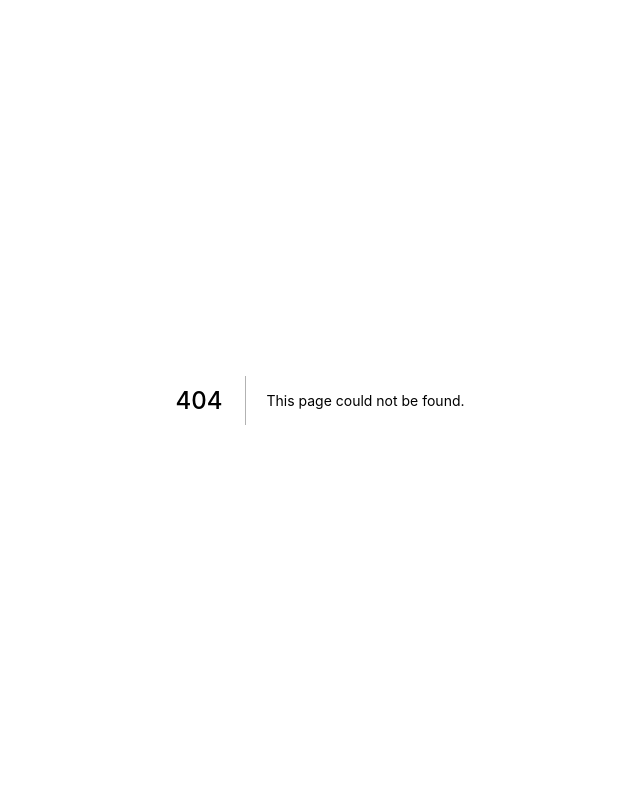
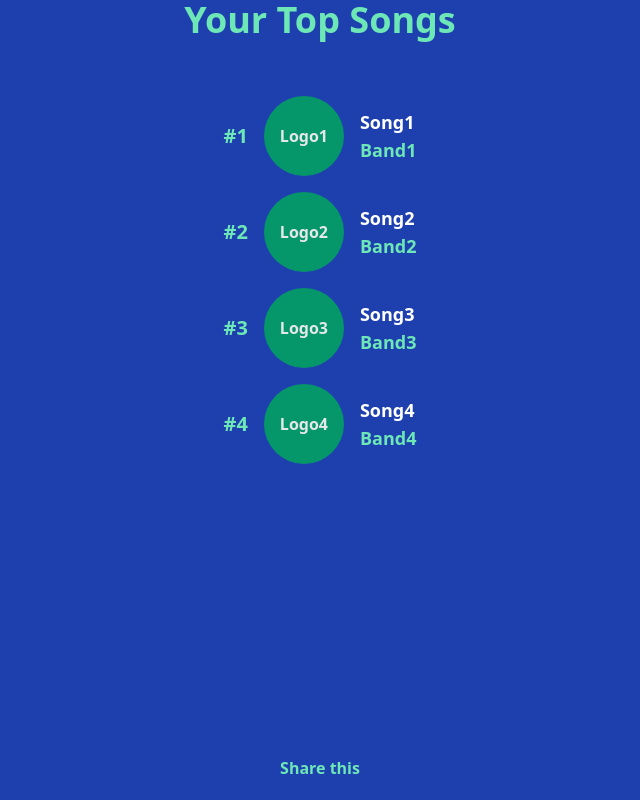
Before and after one commit to leog91/leog, a Next.js app: page /play in a window 1280 px wide. Before the commit this address had no page. Shown: the whole page, without its empty margins (320-960 px from the left). Built offline with nearby package versions, Linux system fonts and the light colour scheme.

Commit message:
play tab that mimics player chart

```diff
--- a/pages/index.js
+++ b/pages/index.js
@@ -21,6 +21,13 @@ export default function Home() {
           </Link>
         </h2>
 
+        <h1 className="text-lg text-green-500  font-extrabold">
+          <Link href="/play">
+            <a>
+              {"<"}Play !{">"}
+            </a>
+          </Link>
+        </h1>
         <p className={styles.description}>
           Get started by editing{" "}
           <code className={styles.code}>pages/index.js</code>
--- /dev/null
+++ b/pages/play.js
@@ -0,0 +1,61 @@
+import Link from "next/link";
+import Image from "next/image";
+
+import Header from "../components/header";
+
+import styles from "../styles/About.module.css";
+
+function About() {
+  return (
+    <>
+      <div className=" bg-blue-800 flex flex-col h-screen text-green-300 font-semibold place-items-center  ">
+        <div className="text-4xl   mb-8">Your Top Songs</div>
+        <div>
+          <div className="flex my-8 flex-row h-16 items-center ">
+            <div className="m-2 text-xl">#1</div>
+            <div className="m-2 rounded-full text-gray-200 bg-green-600 h-20 w-20 flex items-center justify-center">
+              Logo1
+            </div>
+            <div className="m-2 text-lg flex flex-col">
+              <div className="text-white ">Song1</div>
+              <div>Band1</div>
+            </div>
+          </div>
+          <div className="flex my-8 flex-row h-16 items-center ">
+            <div className="m-2 text-xl">#2</div>
+            <div className="m-2 rounded-full text-gray-200 bg-green-600 h-20 w-20 flex items-center justify-center">
+              Logo2
+            </div>
+            <div className="m-2 text-lg flex flex-col">
+              <div className="text-white ">Song2</div>
+              <div>Band2</div>
+            </div>
+          </div>
+          <div className="flex my-8 flex-row h-16 items-center ">
+            <div className="m-2 text-xl">#3</div>
+            <div className="m-2 rounded-full text-gray-200 bg-green-600 h-20 w-20 flex items-center justify-center">
+              Logo3
+            </div>
+            <div className="m-2 text-lg flex flex-col">
+              <div className="text-white ">Song3</div>
+              <div>Band3</div>
+            </div>
+          </div>
+          <div className="flex my-8 flex-row h-16 items-center ">
+            <div className="m-2 text-xl">#4</div>
+            <div className="m-2 rounded-full text-gray-200 bg-green-600 h-20 w-20 flex items-center justify-center">
+              Logo4
+            </div>
+            <div className="m-2 text-lg flex flex-col">
+              <div className="text-white ">Song4</div>
+              <div>Band4</div>
+            </div>
+          </div>
+        </div>
+        <div className="mt-auto mb-5">Share this</div>
+      </div>
+    </>
+  );
+}
+
+export default About;
```
